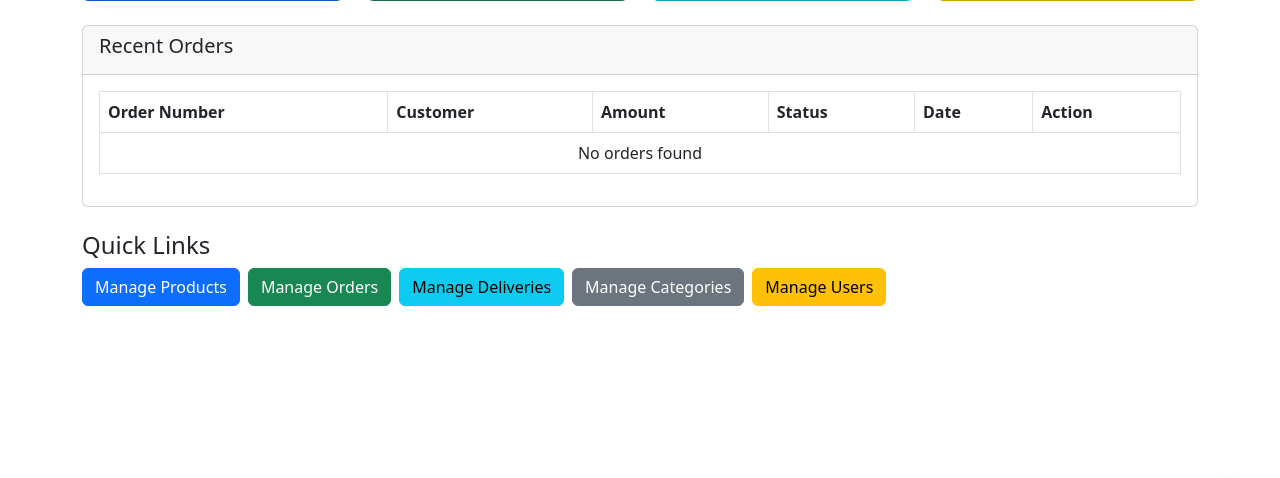
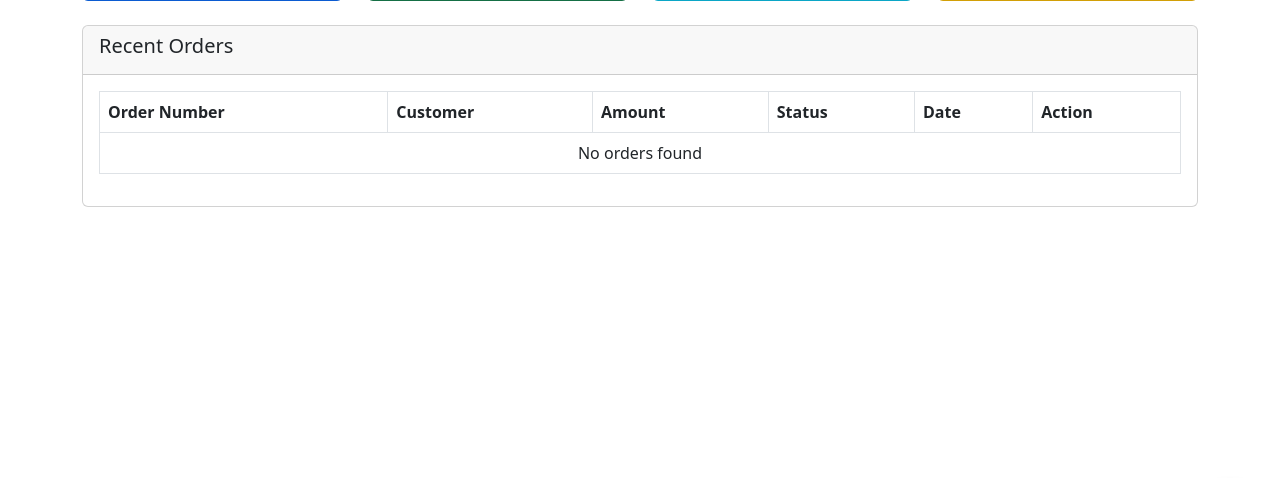
Before and after one commit to sachinayon/eex6340-mini-project, a PHP site: page /my_works/admin/index.php in a window 1280 px wide. Shown: the part 238-716 px from the top of the page. Run offline with PHP 8.4, Linux system fonts and the light colour scheme; a user stored in the database is signed in; data comes from the database, SQL or seed files in the repository; data that the repository does not hold is empty.

Commit message:
enhanced UI

```diff
--- a/admin/index.php
+++ b/admin/index.php
@@ -130,17 +130,6 @@ include __DIR__ . '/../includes/header.php';
     </div>
 </div>
 
-<div class="mt-4">
-    <h4>Quick Links</h4>
-    <div class="d-flex gap-2">
-        <a href="<?php echo getUrlPath('admin/products_manage.php'); ?>" class="btn btn-primary">Manage Products</a>
-        <a href="<?php echo getUrlPath('admin/orders_manage.php'); ?>" class="btn btn-success">Manage Orders</a>
-        <a href="<?php echo getUrlPath('admin/deliveries_manage.php'); ?>" class="btn btn-info">Manage Deliveries</a>
-        <a href="<?php echo getUrlPath('admin/categories_manage.php'); ?>" class="btn btn-secondary">Manage Categories</a>
-        <a href="<?php echo getUrlPath('admin/users_manage.php'); ?>" class="btn btn-warning">Manage Users</a>
-    </div>
-</div>
-
 <?php
 // Close connection only if it's still open
 if (isset($conn) && $conn instanceof mysqli) {
```
